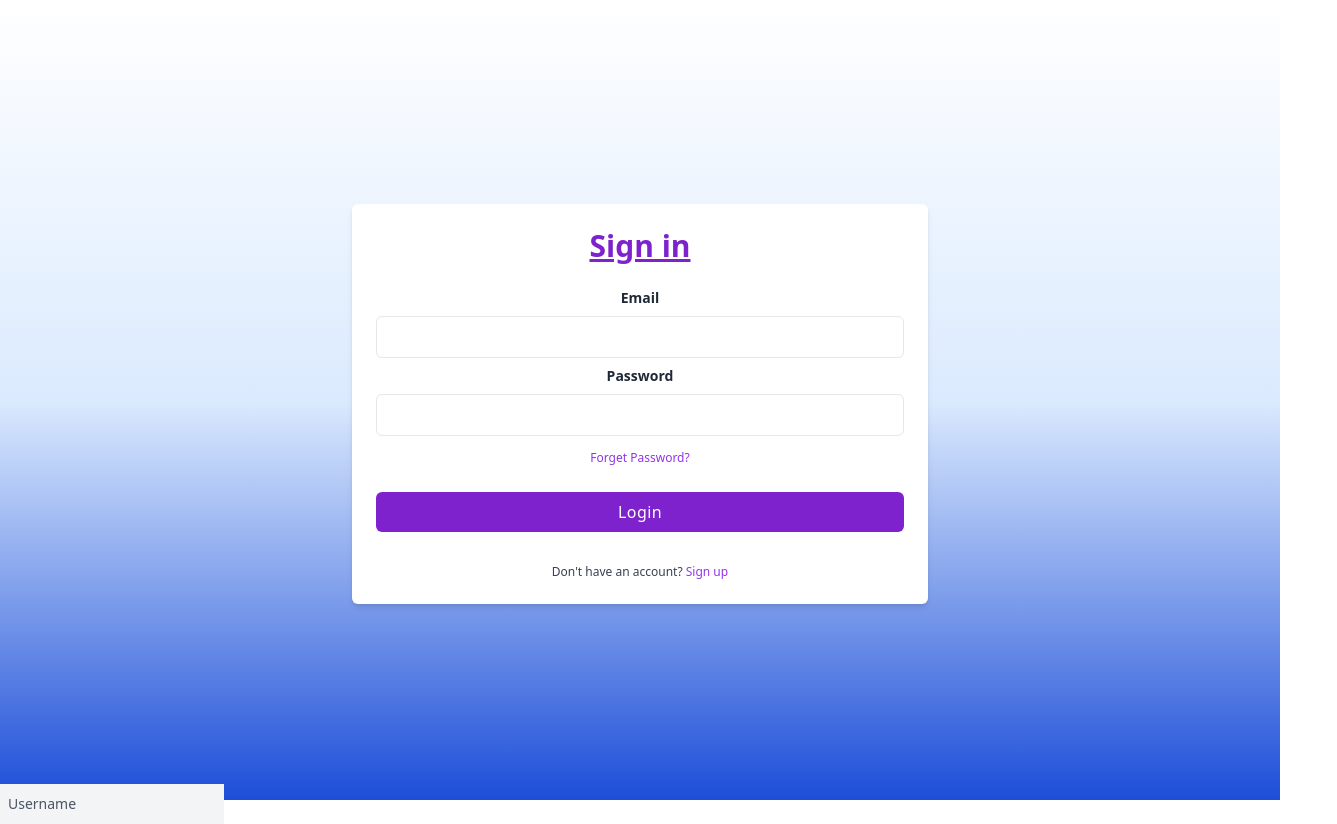
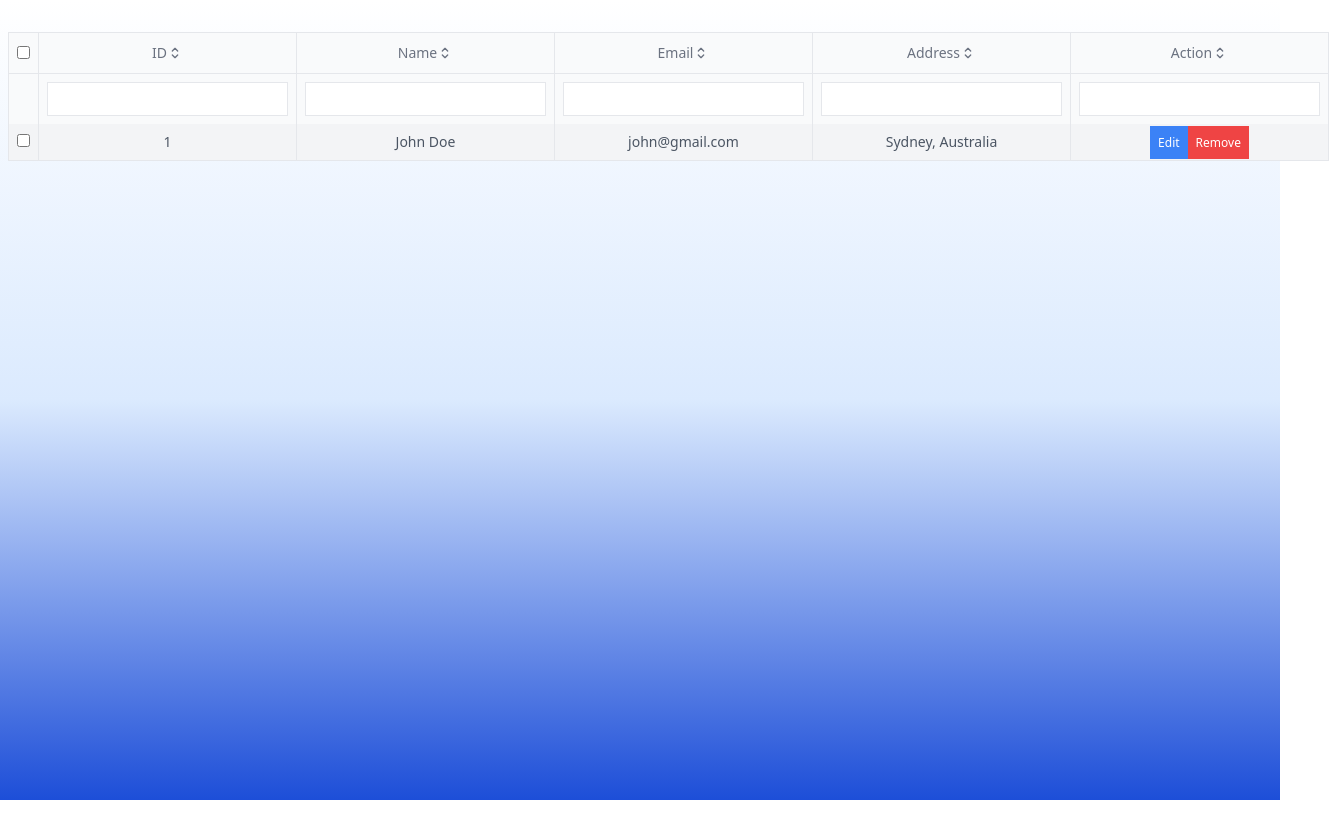
Before and after one commit to KevinViereck/snswlicenceapp, a React (Create React App) app: page /testing in a window 1280 px wide. Shown: the whole page, 1337 px wide, since content can reach past the window. After the commit the page ends 800 px from the top, so only its background shows below. Built offline with nearby package versions, Linux system fonts and the light colour scheme.

Commit message:
logbook design

```diff
--- a/src/logbook/CreateEntry.jsx
+++ b/src/logbook/CreateEntry.jsx
@@ -42,6 +42,7 @@ export default function CreateEntry() {
 
   return (
     <>
+    <div className="logbook-box">
       <form
         action=""
         onSubmit={(e) => {
@@ -79,8 +80,12 @@ export default function CreateEntry() {
           />{" "}
           InstructorLed
         </label>
-        <button className="navi">Add Hours</button>
+
       </form>
+      <br></br>
+      <button className="navi">Add Hours</button>
+
+      </div>
     </>
   );
 }
--- a/src/logbook/LoginAsCustomer.jsx
+++ b/src/logbook/LoginAsCustomer.jsx
@@ -93,7 +93,8 @@ export default function LoginAsInCustomer() {
             </div>
 
             {token ? (
-              <button className="navi"
+              <button
+                className="navi"
                 onClick={() => {
                   logout();
                   navigate("/");
@@ -115,44 +116,53 @@ export default function LoginAsInCustomer() {
         </div>
       </div>
       <br></br>
+      <br></br>
 
-      <p> {calculateTotalHours(getTotalMilliseconds(logentries))}</p>
-      <p> Log Book Details for {token.email} </p>
-
+      <br></br>
       <button className="navi" onClick={() => navigate("/create")}>
         Add Hours
       </button>
 
-      <div>
-        <table>
-          <thead>
-            <tr>
-              <th>Licence Id:</th>
-              <th>Start Time:</th>
-              <th>End Time:</th>
-              <th>Is Night:</th>
-              <th>Instructor Led:</th>
-            </tr>
-          </thead>
-          <tbody>
+      <div className="logbook-box">
+
+      <div className="text-left"> Log Book Details for user: {token.email} </div>
+      <br></br>
+        <div class="flex flex-wrap -mx-4 text-left bg-gray-100 border-b text-sm text-gray-600">
+          <tbody className="w-full px-4">
             {logentries.map((entry) => {
               return (
-                <tr key={entry._id}>
-                  <td>{entry.licenceId}</td>
-                  <td>{new Date(entry.startTime).toLocaleString()}</td>
-                  <td>{new Date(entry.endTime).toLocaleString()}</td>
-                  <td>{entry.isNight ? "True" : "False"}</td>
-                  <td>{entry.instructorLed ? "True" : "False"}</td>
-                  <td>
-                    <button onClick={() => deleteEntry(entry._id)}>
-                      Delete
-                    </button>
+                <div key={entry._id}>
+                  <div class="">
+                    Licence Id: {entry.licenceId}
+                    <div class="col-span-2">
+                      Start Time: {new Date(entry.startTime).toLocaleString()}
+                      <div class="col-span-2">
+                        {" "}
+                        <div class="col-span-2" >End Time:{new Date(entry.endTime).toLocaleString()}</div></div>
+
+
+                    </div>
+                  </div>
+
+                  <tr class="col-span-2 ">
+                    Night Time Hours? {entry.isNight ? "True" : "False"}
+                  </tr>
+                  <td class="col-span-2">
+                    Instructor Led Hours? {entry.instructorLed ? "True" : "False"}
                   </td>
-                </tr>
+                  <tr> Total Hours: {calculateTotalHours(getTotalMilliseconds(logentries))}</tr>
+                  <br></br>
+                  <button
+                    className="navi"
+                    onClick={() => deleteEntry(entry._id)}
+                  >
+                    Delete
+                  </button>
+                </div>
               );
             })}
           </tbody>
-        </table>
+        </div>
       </div>
     </>
   );
--- a/src/testing.jsx
+++ b/src/testing.jsx
@@ -6,59 +6,98 @@ import nswlogo from "./img/nswlogo.png";
 
 export default function Login() {
   return (
-    <div className="relative flex flex-col justify-center min-h-screen overflow-hidden">
-      <div className="w-full p-6 m-auto bg-white rounded-md shadow-md lg:max-w-xl">
-        <h1 className="text-3xl font-semibold text-center text-purple-700 underline">
-          Sign in
-        </h1>
-        <form className="mt-6">
-          <div className="mb-2">
-            <label
-              for="email"
-              className="block text-sm font-semibold text-gray-800"
-            >
-              Email
-            </label>
-            <input
-              type="email"
-              className="block w-full px-4 py-2 mt-2 text-purple-700 bg-white border rounded-md focus:border-purple-400 focus:ring-purple-300 focus:outline-none focus:ring focus:ring-opacity-40"
-            />
-          </div>
-          <div className="mb-2">
-            <label
-              for="password"
-              className="block text-sm font-semibold text-gray-800"
-            >
-              Password
-            </label>
-            <input
-              type="password"
-              className="block w-full px-4 py-2 mt-2 text-purple-700 bg-white border rounded-md focus:border-purple-400 focus:ring-purple-300 focus:outline-none focus:ring focus:ring-opacity-40"
-            />
-          </div>
-          <a href="#" className="text-xs text-purple-600 hover:underline">
-            Forget Password?
-          </a>
-          <div className="mt-6">
-            <button className="w-full px-4 py-2 tracking-wide text-white transition-colors duration-200 transform bg-purple-700 rounded-md hover:bg-purple-600 focus:outline-none focus:bg-purple-600">
-              Login
-            </button>
-          </div>
-        </form>
+<div class="table w-full p-2">
+        <table class="w-full border">
+            <thead>
+                <tr class="bg-gray-50 border-b">
+                    <th class="border-r p-2">
+                        <input type="checkbox"/>
+                    </th>
+                    <th class="p-2 border-r cursor-pointer text-sm font-thin text-gray-500">
+                        <div class="flex items-center justify-center">
+                            ID
+                            <svg xmlns="http://www.w3.org/2000/svg" class="h-4 w-4" fill="none" viewBox="0 0 24 24" stroke="currentColor">
+                                <path stroke-linecap="round" stroke-linejoin="round" stroke-width="2" d="M8 9l4-4 4 4m0 6l-4 4-4-4" />
+                            </svg>
+                        </div>
+                    </th>
+                    <th class="p-2 border-r cursor-pointer text-sm font-thin text-gray-500">
+                        <div class="flex items-center justify-center">
+                            Name
+                            <svg xmlns="http://www.w3.org/2000/svg" class="h-4 w-4" fill="none" viewBox="0 0 24 24" stroke="currentColor">
+                                <path stroke-linecap="round" stroke-linejoin="round" stroke-width="2" d="M8 9l4-4 4 4m0 6l-4 4-4-4" />
+                            </svg>
+                        </div>
+                    </th>
+                    <th class="p-2 border-r cursor-pointer text-sm font-thin text-gray-500">
+                        <div class="flex items-center justify-center">
+                            Email
+                            <svg xmlns="http://www.w3.org/2000/svg" class="h-4 w-4" fill="none" viewBox="0 0 24 24" stroke="currentColor">
+                                <path stroke-linecap="round" stroke-linejoin="round" stroke-width="2" d="M8 9l4-4 4 4m0 6l-4 4-4-4" />
+                            </svg>
+                        </div>
+                    </th>
+                    <th class="p-2 border-r cursor-pointer text-sm font-thin text-gray-500">
+                        <div class="flex items-center justify-center">
+                            Address
+                            <svg xmlns="http://www.w3.org/2000/svg" class="h-4 w-4" fill="none" viewBox="0 0 24 24" stroke="currentColor">
+                                <path stroke-linecap="round" stroke-linejoin="round" stroke-width="2" d="M8 9l4-4 4 4m0 6l-4 4-4-4" />
+                            </svg>
+                        </div>
+                    </th>
+                    <th class="p-2 border-r cursor-pointer text-sm font-thin text-gray-500">
+                        <div class="flex items-center justify-center">
+                            Action
+                            <svg xmlns="http://www.w3.org/2000/svg" class="h-4 w-4" fill="none" viewBox="0 0 24 24" stroke="currentColor">
+                                <path stroke-linecap="round" stroke-linejoin="round" stroke-width="2" d="M8 9l4-4 4 4m0 6l-4 4-4-4" />
+                            </svg>
+                        </div>
+                    </th>
+                </tr>
+            </thead>
+            <tbody>
+                <tr class="bg-gray-50 text-center">
+                    <td class="p-2 border-r">
 
-        <p className="mt-8 text-xs font-light text-center text-gray-700">
-          {" "}
-          Don't have an account?{" "}
-          <a href="#" className="font-medium text-purple-600 hover:underline">
-            Sign up
-          </a>
-        </p>
-      </div>
+                    </td>
+                    <td class="p-2 border-r">
+                        <input type="text" class="border p-1"/>
+                    </td>
+                    <td class="p-2 border-r">
+                        <input type="text" class="border p-1"/>
+                    </td>
+                    <td class="p-2 border-r">
+                        <input type="text" class="border p-1"/>
+                    </td>
+                    <td class="p-2 border-r">
+                        <input type="text" class="border p-1"/>
+                    </td>
+                    <td class="p-2">
+                        <input type="text" class="border p-1"/>
+                    </td>
 
-      <div class="w-56 relative group">
-    <input type="text" id="username" required class="w-full h-10 px-4 text-sm peer bg-gray-100 outline-none"/>
-    <label for="username" class="transform transition-all absolute top-0 left-0 h-full flex items-center pl-2 text-sm group-focus-within:text-xs peer-valid:text-xs group-focus-within:h-1/2 peer-valid:h-1/2 group-focus-within:-translate-y-full peer-valid:-translate-y-full group-focus-within:pl-0 peer-valid:pl-0">Username</label>
-</div>
+
+                </tr>
+                <tr class="bg-gray-100 text-center border-b text-sm text-gray-600">
+                    <td class="p-2 border-r">
+                        <input type="checkbox"/>
+                    </td>
+                    <td class="p-2 border-r">1</td>
+                    <td class="p-2 border-r">John Doe</td>
+                    <td class="p-2 border-r">john@gmail.com</td>
+                    <td class="p-2 border-r">Sydney, Australia</td>
+                    <td>
+                        <a href="#" class="bg-blue-500 p-2 text-white hover:shadow-lg text-xs font-thin">Edit</a>
+                        <a href="#" class="bg-red-500 p-2 text-white hover:shadow-lg text-xs font-thin">Remove</a>
+                    </td>
+                </tr>
+
+
+
+            </tbody>
+        </table>
     </div>
+
+
   );
 }
```
